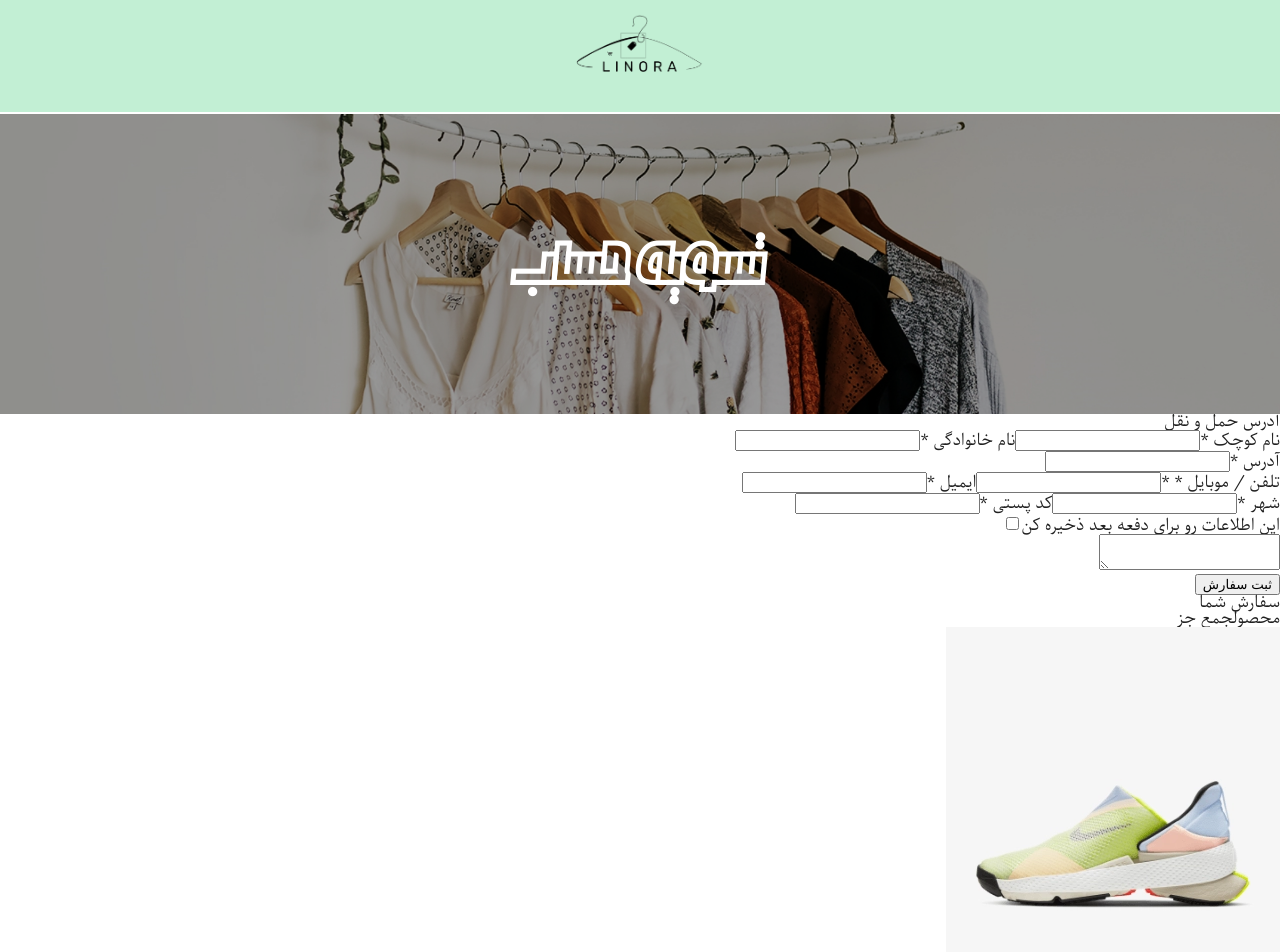
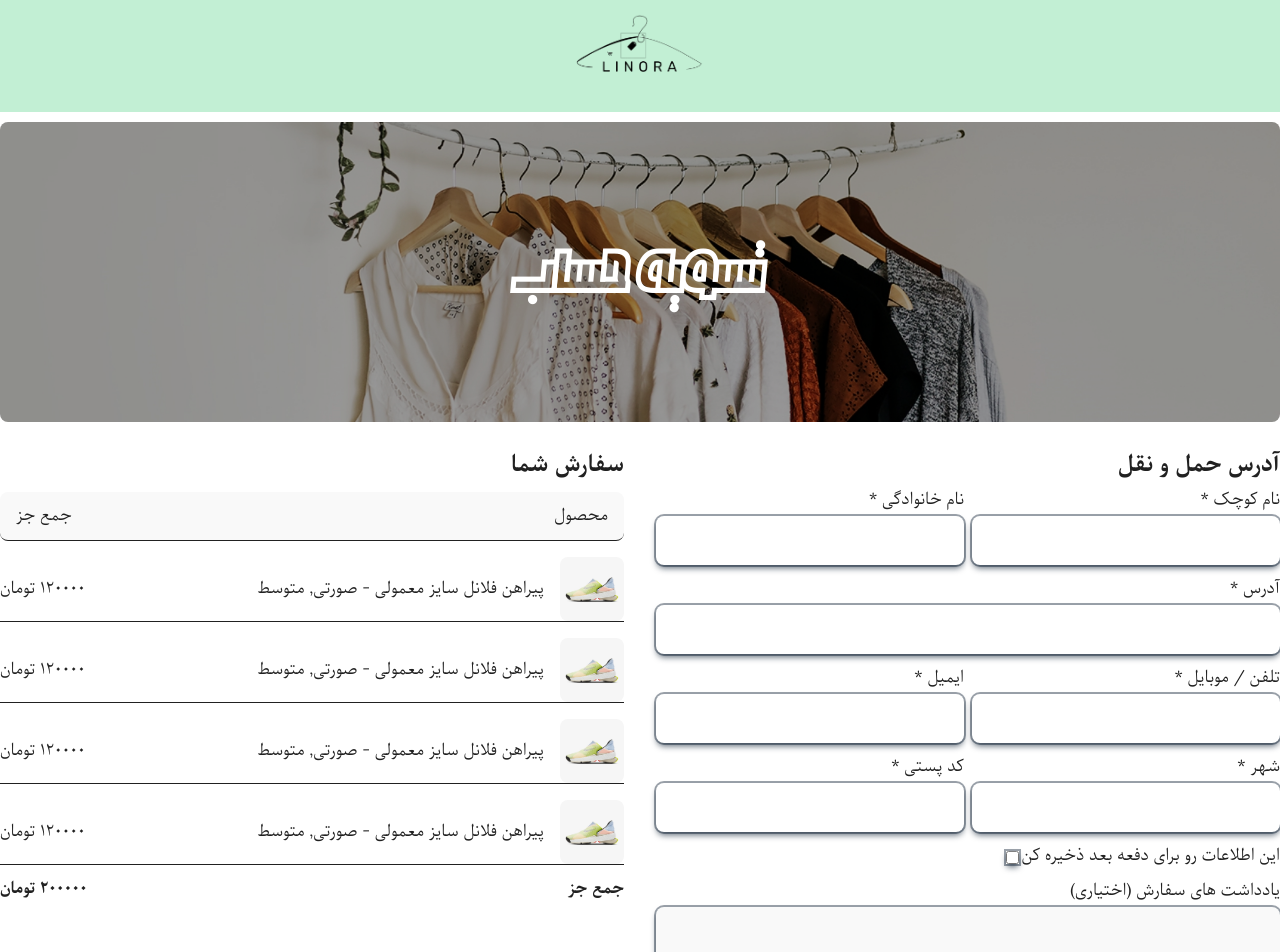
Before and after one commit to mojtaba-jsx/LINORA, a React (Vite) app: page /products/basket/checkout in a window 1280 px wide. Shown: the top 952 px of the page. Built offline with nearby package versions, Linux system fonts and the light colour scheme.

Commit message:
[Checkout]- Add CSS Styles

```diff
--- a/src/components/Footer/Footer.jsx
+++ b/src/components/Footer/Footer.jsx
@@ -17,7 +17,7 @@ function Footer() {
           <ul className="footer__col1">
             <li className="footer__col1-item">
               <img
-                src="../src/assets/images/LogoImage/LINORA2.png"
+                src="../../src/assets/images/LogoImage/LINORA2.png"
                 alt=""
                 className="footer__col1-logo"
               />
@@ -112,27 +112,27 @@ function Footer() {
           <ul className="footer__col5">
             <li className="footer__col5-item">
               <img
-                src="../src/assets/images/footer-logos/mastercard.png"
+                src="../../src/assets/images/footer-logos/mastercard.png"
                 alt=""
                 className="footer__col5-image"
               />
               <img
-                src="../src/assets/images/footer-logos/paypal.png"
+                src="../../src/assets/images/footer-logos/paypal.png"
                 alt=""
                 className="footer__col5-image"
               />
               <img
-                src="../src/assets/images/footer-logos/visa.png"
+                src="../../src/assets/images/footer-logos/visa.png"
                 alt=""
                 className="footer__col5-image"
               />
               <img
-                src="../src/assets/images/footer-logos/zarrinpal.png"
+                src="../../src/assets/images/footer-logos/zarrinpal.png"
                 alt=""
                 className="footer__col5-image"
               />
               <img
-                src="../src/assets/images/footer-logos/enamd.png"
+                src="../../src/assets/images/footer-logos/enamd.png"
                 alt=""
                 className="footer__col5-image"
               />
--- a/src/pages/CheckOut/CheckOut.css
+++ b/src/pages/CheckOut/CheckOut.css
@@ -2,15 +2,13 @@
   margin-bottom: 4rem;
 }
 
-
-
-
 .checkout__header {
   position: relative;
   width: 100%;
-  height: 300px; /* یا هر ارتفاعی که مدنظرت هست */
+  height: 300px;
   overflow: hidden;
-  margin-top: 2px;
+  margin-top: 10px;
+  border-radius: 0.5rem;
 }
 
 .checkout__header-image {
@@ -22,8 +20,8 @@
 
 .checkout__header-overlay {
   position: absolute;
-  inset: 0; /* shorthand برای top: 0; left: 0; right: 0; bottom: 0 */
-  background-color: rgba(0, 0, 0, 0.4); /* یک پوشش مشکی نیمه شفاف */
+  inset: 0;
+  background-color: rgba(0, 0, 0, 0.4);
   z-index: 1;
 }
 
@@ -32,8 +30,138 @@
   top: 50%;
   left: 50%;
   transform: translate(-50%, -50%);
-  z-index: 2; /* بالاتر از overlay */
+  z-index: 2;
   color: var(--white);
-  font-family: 'sogand', Courier, monospace;
+  font-family: "sogand", Courier, monospace;
   font-size: 4rem;
 }
+
+.checkout__wrapper {
+  display: flex;
+  justify-content: space-between;
+  /* align-items: center; */
+  margin-top: 2rem;
+  column-gap: 2rem;
+  padding-bottom: 4rem;
+}
+
+.checkout-userinfo,
+.checkout-userbasket {
+  width: 50%;
+}
+.checkout-userinfo {
+  display: flex;
+  flex-direction: column;
+  row-gap: 1rem;
+}
+
+.checkout-userinfo__title,
+.checkout-userbasket__title {
+  font-size: 1.4rem;
+  font-family: "parastoo-bold", Courier, monospace;
+}
+.checkout-label {
+  display: flex;
+  flex-direction: column;
+  row-gap: 0.5rem;
+  width: 50%;
+}
+
+.checkout-userinfo__row1,
+.checkout-userinfo__row3,
+.checkout-userinfo__row4 {
+  display: flex;
+  justify-content: space-between;
+  column-gap: 0.5rem;
+  width: 100%;
+}
+
+.checkout-input {
+  padding: 0.5rem;
+  border-radius: 0.5rem;
+  border: none;
+  outline: none;
+  /* background-color: var(--snowDrift); */
+  box-shadow: rgba(6, 24, 44, 0.4) 0px 0px 0px 2px,
+    rgba(6, 24, 44, 0.65) 0px 4px 6px -1px,
+    rgba(255, 255, 255, 0.08) 0px 1px 0px inset;
+  font-size: 1.2rem;
+  font-family: "parastoo", Courier, monospace;
+}
+.checkout-userinfo__row2 label {
+  width: 100%;
+}
+.checkout-userinfo__row5 label {
+  display: flex;
+  flex-direction: row;
+}
+
+.checkout-label {
+  width: 100%;
+}
+.checkout-userinfo__row6 {
+  width: 100%;
+}
+
+.checkout-textarea {
+  border: none;
+  outline: none;
+  border-radius: 0.5rem;
+  height: 10rem !important;
+  padding: 0.5rem;
+  font-family: "parastoo", Courier, monospace;
+  box-shadow: rgba(6, 24, 44, 0.4) 0px 0px 0px 2px,
+    rgba(6, 24, 44, 0.65) 0px 4px 6px -1px,
+    rgba(255, 255, 255, 0.08) 0px 1px 0px inset;
+  background-color: var(--snowDrift);
+  resize: none;
+}
+
+.checkout-btn {
+  width: 10rem;
+  padding: 1rem;
+  border-radius: 0.5rem;
+  font-family: "parastoo-bold", Courier, monospace;
+  border: none;
+  outline: none;
+  background-color: var(--parisGreen);
+  cursor: pointer;
+}
+
+/* ! userBsket Info */
+.checkout-userbasket__list {
+  margin-top: 1rem;
+}
+.checkout-userbasket__item:nth-child(1) {
+  background-color: var(--snowDrift);
+  display: flex;
+  justify-content: space-between;
+  padding: 1rem;
+  border-radius: 0.5rem;
+}
+
+.checkout-userbasket__item {
+  display: flex;
+  align-items: center;
+  justify-content: space-between;
+  align-items: center;
+  margin-top: 1rem;
+  border-bottom: 1px solid var(--black);
+}
+
+.checkout-userbasket__item-image {
+  width: 4rem;
+  height: 4rem;
+  border-radius: 0.5rem;
+  object-fit: cover;
+}
+
+.checkout-userbasket__item span:nth-child(1) {
+  display: flex;
+  align-items: center;
+  column-gap: 1rem;
+}
+.checkout-userbasket__item:last-child {
+  border: none;
+  font-family: "parastoo-bold", Courier, monospace;
+}
--- a/src/pages/CheckOut/CheckOut.jsx
+++ b/src/pages/CheckOut/CheckOut.jsx
@@ -1,14 +1,18 @@
 import React from "react";
 import "./CheckOut.css";
-import Navbar from '../../components/Navbar/Navbar'
-import Search from '../../components/Search/Search'
-import Basket from '../../components/Basket/Basket'
+import Navbar from "../../components/Navbar/Navbar";
+import Search from "../../components/Search/Search";
+import Basket from "../../components/Basket/Basket";
+import Footer from "../../components/Footer/Footer";
 function CheckOut() {
   return (
     <div className="checkout">
-        <Navbar/>
-        <Search/>
-        <Basket/>
+      <Navbar />
+      <Search />
+      <Basket />
+
+      {/*  !///////////  */}
+      <div className="container">
         <div className="checkout__header">
           <div className="checkout__header-overlay"></div>
           <img
@@ -18,8 +22,7 @@ function CheckOut() {
           />
           <h1 className="checkout__header-title">تسویه حساب</h1>
         </div>
-      {/*  !///////////  */}
-      <div className="container">
+        {/* ! ////////.//// */}
         <div className="checkout__wrapper">
           <div className="checkout-userinfo">
             <h2 className="checkout-userinfo__title">آدرس حمل و نقل</h2>
@@ -41,10 +44,9 @@ function CheckOut() {
               </label>
             </div>
             {/* ! ///////////// */}
-
             <div className="checkout-userinfo__row3">
               <label className="checkout-label">
-                تلفن / موبایل * *
+                تلفن / موبایل *
                 <input type="text" className="checkout-input" />
               </label>
               <label className="checkout-label">
@@ -73,6 +75,7 @@ function CheckOut() {
             {/* ! ///////////// */}
             <div className="checkout-userinfo__row6">
               <label className="checkout-label">
+                یادداشت های سفارش (اختیاری)
                 <textarea className="checkout-textarea"></textarea>
               </label>
             </div>
@@ -138,6 +141,7 @@ function CheckOut() {
           </div>
         </div>
       </div>
+      <Footer />
     </div>
   );
 }
```
Lines whose indentation alone changed are shown as unchanged.
